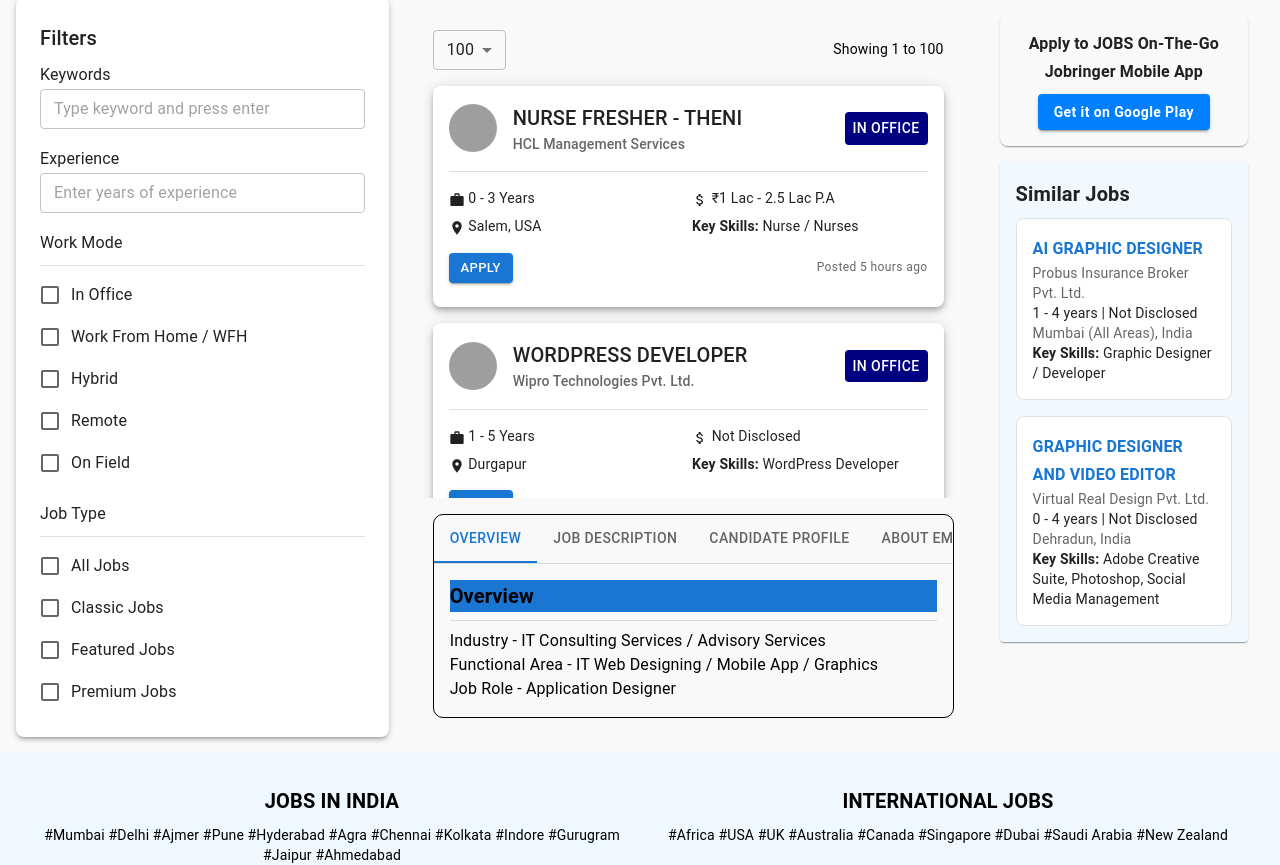
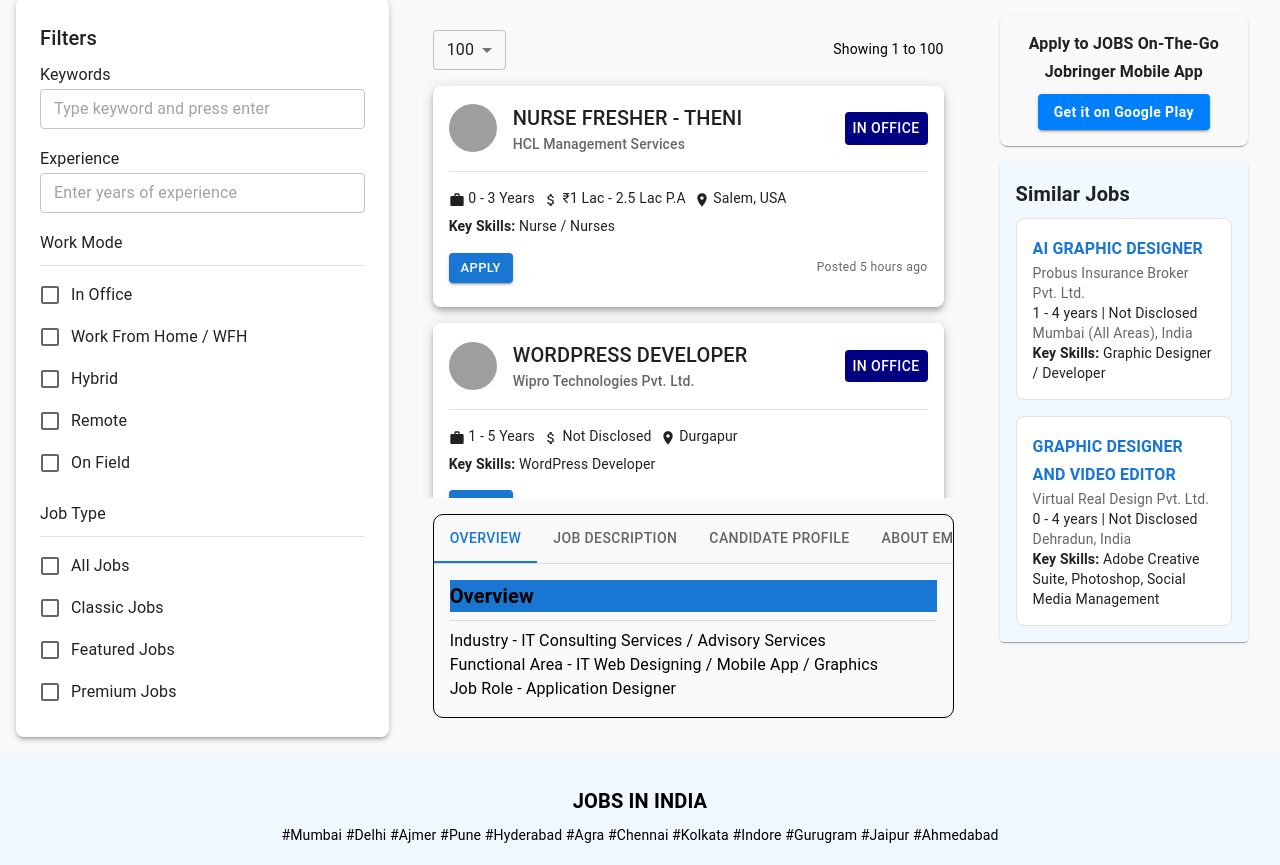
Before and after one commit to rohityadav15/job-ringer, a React (Create React App) app: page / in a window 1280 px wide. Shown: the part 139-1004 px from the top of the page. Built offline with nearby package versions, Linux system fonts and the light colour scheme; grey boxes are pictures that could not be loaded.

Commit message:
Update Grid to version Grid2

```diff
--- a/src/components/Filter.js
+++ b/src/components/Filter.js
@@ -3,7 +3,7 @@
   Box,
   Button,
   Card,
-  Grid,
+  Grid2,
   Typography,
   Tab,
   Tabs,
--- a/src/components/Footer.js
+++ b/src/components/Footer.js
@@ -1,5 +1,5 @@
 import React from "react";
-import { Box, Typography, Grid, Link, IconButton } from "@mui/material";
+import { Box, Typography, Grid2, Link, IconButton } from "@mui/material";
 import { Facebook, Twitter, Instagram, LinkedIn, Telegram } from "@mui/icons-material";
 
 const Footer = () => {
@@ -12,8 +12,8 @@
         fontFamily: "'Roboto', sans-serif",
       }}
     >
-      <Grid container spacing={2} justifyContent="space-around">
-        <Grid item xs={12} md={6}>
+      <Grid2 container spacing={2} justifyContent="space-around">
+        <Grid2 item xs={12} md={6}>
           <Typography variant="h6" sx={{ fontWeight: "bold" }}>
             JOBS IN INDIA
           </Typography>
@@ -21,8 +21,8 @@
             #Mumbai #Delhi #Ajmer #Pune #Hyderabad #Agra #Chennai #Kolkata
             #Indore #Gurugram #Jaipur #Ahmedabad
           </Typography>
-        </Grid>
-        <Grid item xs={12} md={6}>
+        </Grid2>
+        <Grid2 item xs={12} md={6}>
           <Typography variant="h6" sx={{ fontWeight: "bold" }}>
             INTERNATIONAL JOBS
           </Typography>
@@ -30,8 +30,8 @@
             #Africa #USA #UK #Australia #Canada #Singapore #Dubai #Saudi Arabia
             #New Zealand
           </Typography>
-        </Grid>
-      </Grid>
+        </Grid2>
+      </Grid2>
 
       <Box sx={{ my: 3 }}>
         <Typography variant="h4" sx={{ fontWeight: "bold" }}>
--- a/src/components/QuickJobs.js
+++ b/src/components/QuickJobs.js
@@ -2,7 +2,7 @@
 import {
   Container,
   Box,
-  Grid,
+  Grid2,
   Typography,
   Card,
   CardContent,
@@ -122,9 +122,9 @@
         </Typography>
       </Box>
 
-      <Grid container spacing={2}>
+      <Grid2 container spacing={2}>
         {jobs.map((job) => (
-          <Grid item xs={12} key={job.id}>
+          <Grid2 item xs={12} key={job.id}>
             <Card elevation={5} sx={{ borderRadius: 2 }}>
               <CardContent>
                 <Box
@@ -158,35 +158,35 @@
                   </Typography>
                 </Box>
                 <Divider sx={{ my: 2 }} />
-                <Grid container spacing={1}>
-                  <Grid item xs={12} md={6}>
+                <Grid2 container spacing={1}>
+                  <Grid2 item xs={12} md={6}>
                     <Typography variant="body2">
                       <Work sx={{ fontSize: 16, verticalAlign: "middle" }} />{" "}
                       {job.experience}
                     </Typography>
-                  </Grid>
-                  <Grid item xs={12} md={6}>
+                  </Grid2>
+                  <Grid2 item xs={12} md={6}>
                     <Typography variant="body2">
                       <AttachMoney
                         sx={{ fontSize: 16, verticalAlign: "middle" }}
                       />{" "}
                       {job.salary}
                     </Typography>
-                  </Grid>
-                  <Grid item xs={12} md={6}>
+                  </Grid2>
+                  <Grid2 item xs={12} md={6}>
                     <Typography variant="body2">
                       <LocationOn
                         sx={{ fontSize: 16, verticalAlign: "middle" }}
                       />{" "}
                       {job.location}
                     </Typography>
-                  </Grid>
-                  <Grid item xs={12} md={6}>
+                  </Grid2>
+                  <Grid2 item xs={12} md={6}>
                     <Typography variant="body2">
                       <strong>Key Skills:</strong> {job.skills}
                     </Typography>
-                  </Grid>
-                </Grid>
+                  </Grid2>
+                </Grid2>
                 <Box
                   mt={2}
                   display="flex"
@@ -204,9 +204,9 @@
                 </Box>
               </CardContent>
             </Card>
-          </Grid>
+          </Grid2>
         ))}
-      </Grid>
+      </Grid2>
     </Container>
   );
 };
```
